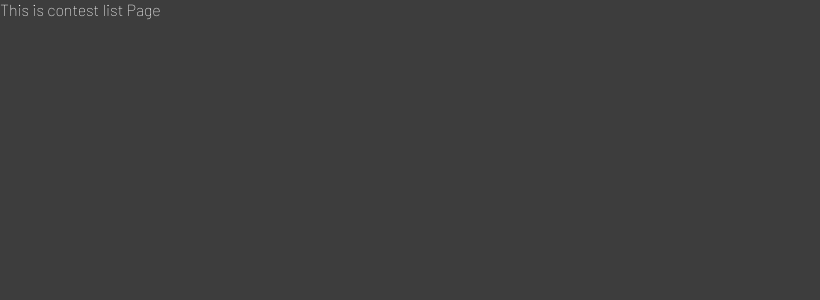
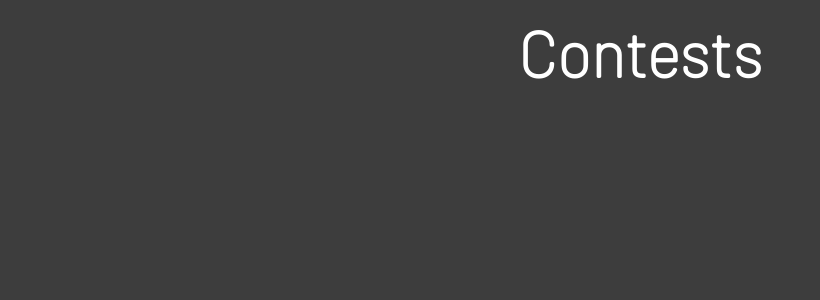
Before and after one commit to elitesuper/live-score, a Next.js app: page /contests in a window 1280 px wide. Shown: the top 300 px of the page, without its empty margins (0-820 px from the left). Built offline with nearby package versions, Linux system fonts and the light colour scheme.

Commit message:
update contests page

```diff
--- a/components/cards.tsx
+++ b/components/cards.tsx
@@ -36,7 +36,7 @@ export default function Cards() {
   return (
     <FlexContainer>
       <Card>
-        <StyledLink href="/about">About Page &rarr;</StyledLink>
+        <StyledLink href="/contests">Contests Page &rarr;</StyledLink>
       </Card>
     </FlexContainer>
   );
--- a/components/conteststyles.tsx
+++ b/components/conteststyles.tsx
@@ -2,7 +2,7 @@
 import styled from "styled-components";
 
 
-const ContestMain = styled.main`
+const ContestMain = styled.div`
   padding: 5rem 0;
   flex-direction: column;
   justify-content: center;
@@ -91,5 +91,22 @@ const LiveStatusText = styled.h6`
   color: ${({ theme }) => theme.colors.secondary};
 `
 
+const ContestContainer = styled.div`
+  padding: 0 0.5rem;
+  max-width: 1400px;
+  margin: auto;
+`
+const ContestHeader = styled.div`
+  padding: 1rem 0;
+  width: 100%;
+  justify-content: center;
+`
 
-export { MatchName, CountryName, StatusText, ScoreText, VersusInfo, TeamName, ContestMain, StatusMetor, LiveStatusText };
+const ContestBody = styled.div`
+  padding: 1rem 0;
+  width: 100%;
+  display: flex;
+  justify-content: space-between;
+`
+
+export { MatchName, CountryName, StatusText, ScoreText, VersusInfo, TeamName, ContestMain, StatusMetor, LiveStatusText, ContestContainer, ContestHeader, ContestBody };
--- a/pages/contests/index.tsx
+++ b/pages/contests/index.tsx
@@ -1,5 +1,15 @@
+import { ContestBody, ContestContainer, ContestHeader, ContestMain } from "@/components/conteststyles";
+import { Title } from "@/components/sharedstyles";
+
 export default function Contests() {
-    return(<>
-    This is contest list Page
-    </>)
+  return (
+    <ContestContainer>
+      <ContestHeader>
+        <Title>Contests</Title>
+      </ContestHeader>
+      <ContestBody>
+
+      </ContestBody>
+    </ContestContainer>
+  )
 }
```
Also changed, not shown: pages/index.tsx (+1 -7 lines).
